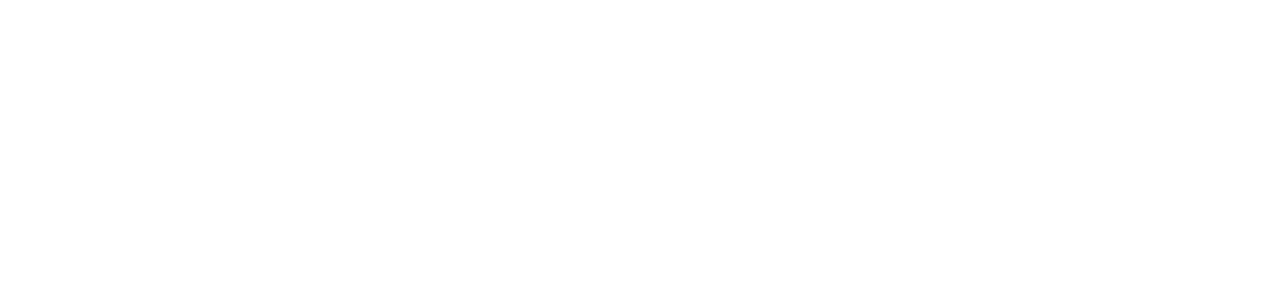
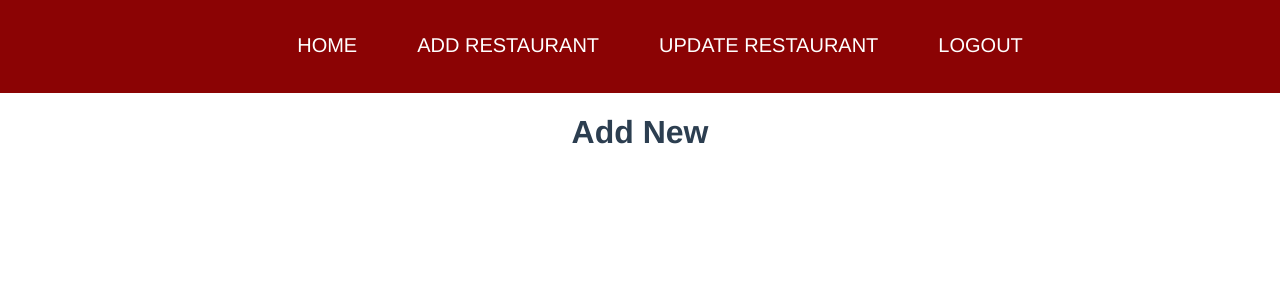
Before and after one commit to AayushN01/vue-restaurant-app, a Vue app: page /add-restaurant in a window 1280 px wide. Before the commit this address had no page. Shown: the top 300 px of the page. Built offline with nearby package versions, Linux system fonts and the light colour scheme.

Commit message:
Add and Update Component + display logged in user name

```diff
--- /dev/null
+++ b/src/components/AddComponent.vue
@@ -0,0 +1,11 @@
+<template>
+    <HeaderComponent/>
+    <h1>Add New</h1>
+</template>
+<script>
+import HeaderComponent from './HeaderComponent.vue';
+export default {
+    name: "AddComponent",
+    components: { HeaderComponent }
+}
+</script>
--- a/src/components/HeaderComponent.vue
+++ b/src/components/HeaderComponent.vue
@@ -1,9 +1,9 @@
 <template>
     <nav>
         <ul>
-            <li>Home</li>
-            <li>Add Restaurant</li>
-            <li>Update Restaurant</li>
+            <li><router-link to="/">Home</router-link></li>
+            <li><router-link to="/add-restaurant">Add restaurant</router-link></li>
+            <li><router-link to="/update-restaurant">Update restaurant</router-link></li>
             <li><a v-on:click="logout"> Logout</a></li>
         </ul>
     </nav>
--- a/src/components/HomeComponent.vue
+++ b/src/components/HomeComponent.vue
@@ -1,15 +1,21 @@
 <template>
     <HeaderComponent/>
-    <h1>Hi, Welcome to Home Page</h1>
+    <h1>Hi {{name}}, Welcome to Home Page</h1>
 </template>
 <script>
 import HeaderComponent from './HeaderComponent.vue';
 export default {
     name: "HomeComponent",
+    data(){
+        return{
+            name:'',
+        }
+    },
     mounted() {
         // if not logged in do not show redirect to homepage
         // Get user from local storage
         let user = localStorage.getItem("user-info");
+        this.name = JSON.parse(user).name;
         if (!user) {
             this.$router.push({ name: "SignIn" });
         }
--- /dev/null
+++ b/src/components/UpdateComponent.vue
@@ -0,0 +1,11 @@
+<template>
+    <HeaderComponent/>
+    <h1>Update</h1>
+</template>
+<script>
+import HeaderComponent from './HeaderComponent.vue';
+export default {
+    name: "UpdateComponent",
+    components: { HeaderComponent }
+}
+</script>
--- a/src/routes.js
+++ b/src/routes.js
@@ -1,12 +1,16 @@
 import HomeComponent from './components/HomeComponent.vue'
 import SignUpComponent from './components/SignUpComponent.vue'
 import SignInComponent from './components/SignInComponent.vue'
+import AddComponent from './components/AddComponent.vue'
+import UpdateComponent from './components/UpdateComponent.vue'
 import {createRouter,createWebHistory} from 'vue-router'
 
 const routes = [
     {name:'Home',component:HomeComponent,path:'/'},
     {name:'SignUp',component:SignUpComponent,path:'/sign-up'},
     {name:'SignIn',component:SignInComponent,path:'/sign-in'},
+    {name:'Add',component:AddComponent,path:'/add-restaurant'},
+    {name:'Update',component:UpdateComponent,path:'/update-restaurant'},
 ];
 
 const router = createRouter({
```
